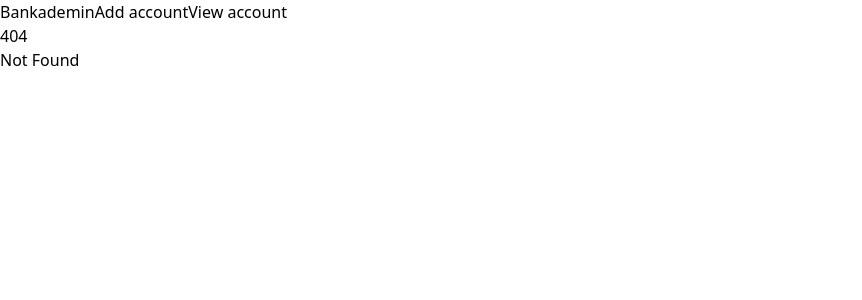
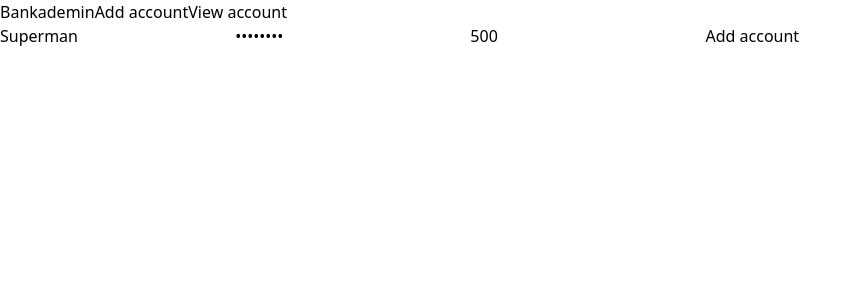
Before and after one commit to henrikvilhelmberglund/javascript-som-backend-spr-k-assignment-sveltekit-2, a SvelteKit app: page /add-account in a window 1280 px wide. Before the commit this address had no page. Shown: the top 300 px of the page, without its empty margins (0-862 px from the left). Built offline with nearby package versions, Linux system fonts and the light colour scheme.

Commit message:
feat: :sparkles: add add-account route

```diff
--- /dev/null
+++ b/src/routes/add-account/+page.svelte
@@ -0,0 +1,79 @@
+<script>
+	import Updated from "$lib/Updated.svelte";
+
+	let debug = true;
+	let name;
+	let pass;
+	let money;
+	let error = false;
+	let success = undefined;
+
+	if (debug) {
+		name = "Superman";
+		pass = "Test1234";
+		money = 500;
+	}
+</script>
+
+<svelte:head>
+	<title>Bankademin - Add account</title>
+</svelte:head>
+
+<main class="flex-1 [&>*]:m-4">
+	<form
+		on:submit|preventDefault={async () => {
+			let fetchData;
+			const res = await fetch(`http://localhost:5173/api/accounts/`, {
+				method: "POST",
+				body: JSON.stringify({ name, pass, money }),
+			});
+			if (res.ok) {
+				fetchData = await res.json();
+				console.log(fetchData);
+
+				success = true;
+				setTimeout(() => {
+					success = undefined;
+				}, 1500);
+			} else {
+				error = { status: 401, text: "Unauthorized" };
+			}
+		}}
+		class="m-4 flex w-96 flex-col gap-4">
+		<div class="font-inknut flex flex-col gap-4 md:w-96">
+			<input
+				required
+				type="text"
+				class="outline-solid rounded p-2 outline-1 outline-black"
+				placeholder="Name"
+				id="name"
+				name="name"
+				bind:value={name} />
+			<input
+				required
+				type="password"
+				class="outline-solid rounded p-2 outline-1 outline-black"
+				placeholder="Password"
+				id="password"
+				bind:value={pass}
+				name="password" />
+			<input
+				required
+				type="number"
+				class="outline-solid rounded p-2 outline-1 outline-black"
+				placeholder="Money"
+				id="money"
+				bind:value={money}
+				name="money" />
+			<button
+				class="rounded-lg border border-gray-200 bg-green-400 bg-clip-padding p-8 backdrop-blur-lg backdrop-filter hover:bg-green-300"
+				>Add account</button>
+		</div>
+	</form>
+	{#if success}
+		<Updated method="POST" />
+	{/if}
+</main>
+
+<style>
+</style>
```
